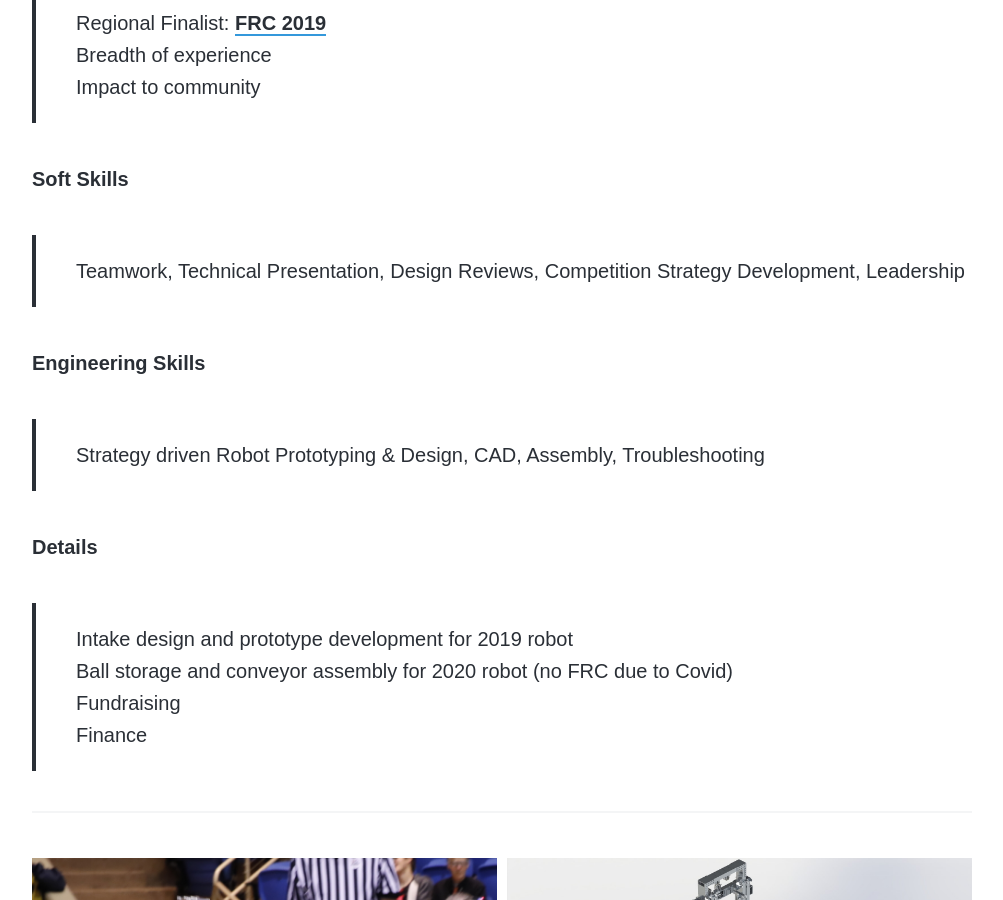
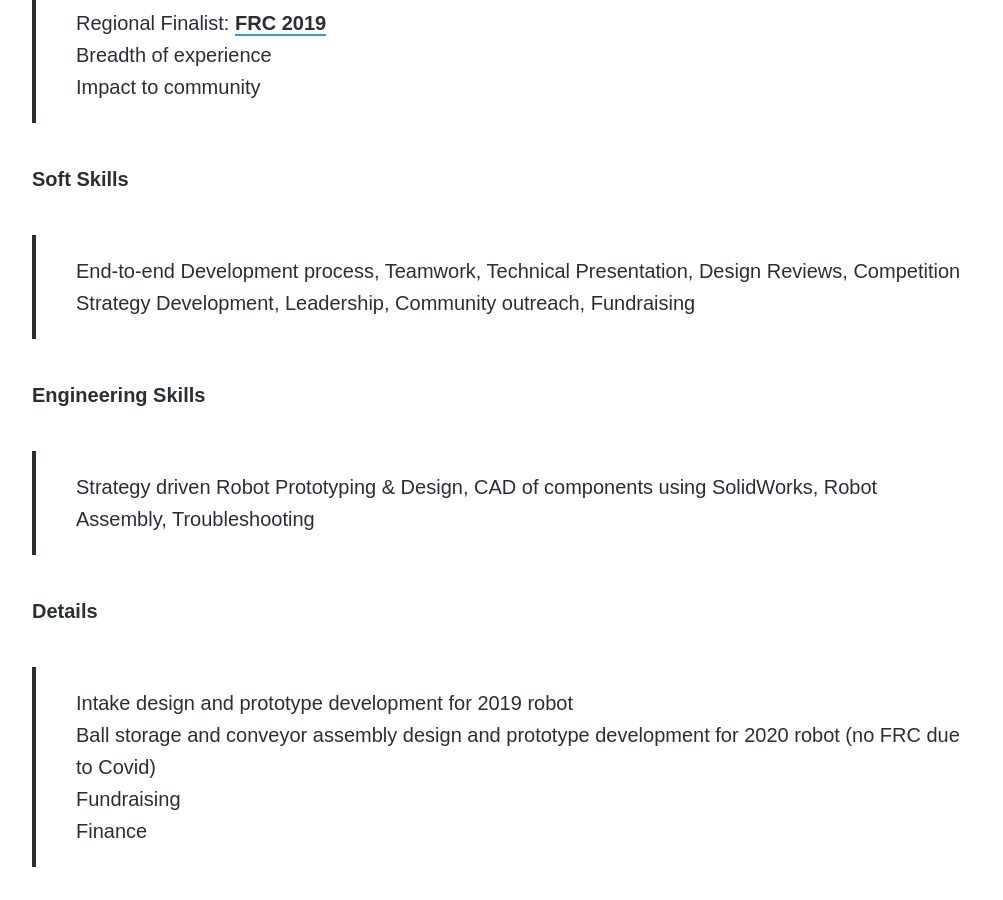
Before and after one commit to disha-22/disha-22.github.io, a Jekyll site: the page built from _projects/robotics.md, in a window 1280 px wide and 900 px high, scrolled down 848 px. Shown: the whole window, without its empty margins (138-1141 px from the left). Built offline with Jekyll 4.4.1, drawn with Linux system fonts in a browser that asks for light colours; nearby versions of some CDN libraries; some web fonts are replaced.

Commit message:
Update robotics.md

```diff
--- a/_projects/robotics.md
+++ b/_projects/robotics.md
@@ -2,7 +2,7 @@
 title: 'Competitive Robotics'
 subtitle: 'Regional Finalists - FRC 2019'
 date: 2018-05-30 00:00:00
-description: Design and Assembly <br> Fundraising and Finance <br> Community Outreach
+description: Robot Design and Assembly <br> Fundraising and Finance <br> Community Outreach
 featured_image: '/images/demo/r1.jpg'
 ---
 
@@ -15,14 +15,14 @@ Member of the Los Gatos High School Robotics Team: <a href ="http://ironclaw972.
 > Regional Finalist: <a href="https://frc-events.firstinspires.org/team/972"> FRC 2019 </a> <br> Breadth of experience <br> Impact to community
 
 <h6> Soft Skills </h6>
-> Teamwork, Technical Presentation, Design Reviews, Competition Strategy Development, Leadership
+> End-to-end Development process, Teamwork, Technical Presentation, Design Reviews, Competition Strategy Development, Leadership, Community outreach, Fundraising
 
 <h6> Engineering Skills </h6>
-> Strategy driven Robot Prototyping & Design, CAD, Assembly, Troubleshooting
+> Strategy driven Robot Prototyping & Design, CAD of components using SolidWorks, Robot Assembly, Troubleshooting
 
 
 <h6> Details </h6>
-> Intake design and prototype development for 2019 robot <br> Ball storage and conveyor assembly for 2020 robot (no FRC due to Covid) <br> Fundraising <br> Finance
+> Intake design and prototype development for 2019 robot <br> Ball storage and conveyor assembly design and prototype development for 2020 robot (no FRC due to Covid) <br> Fundraising <br> Finance
 
 
 ---
```
